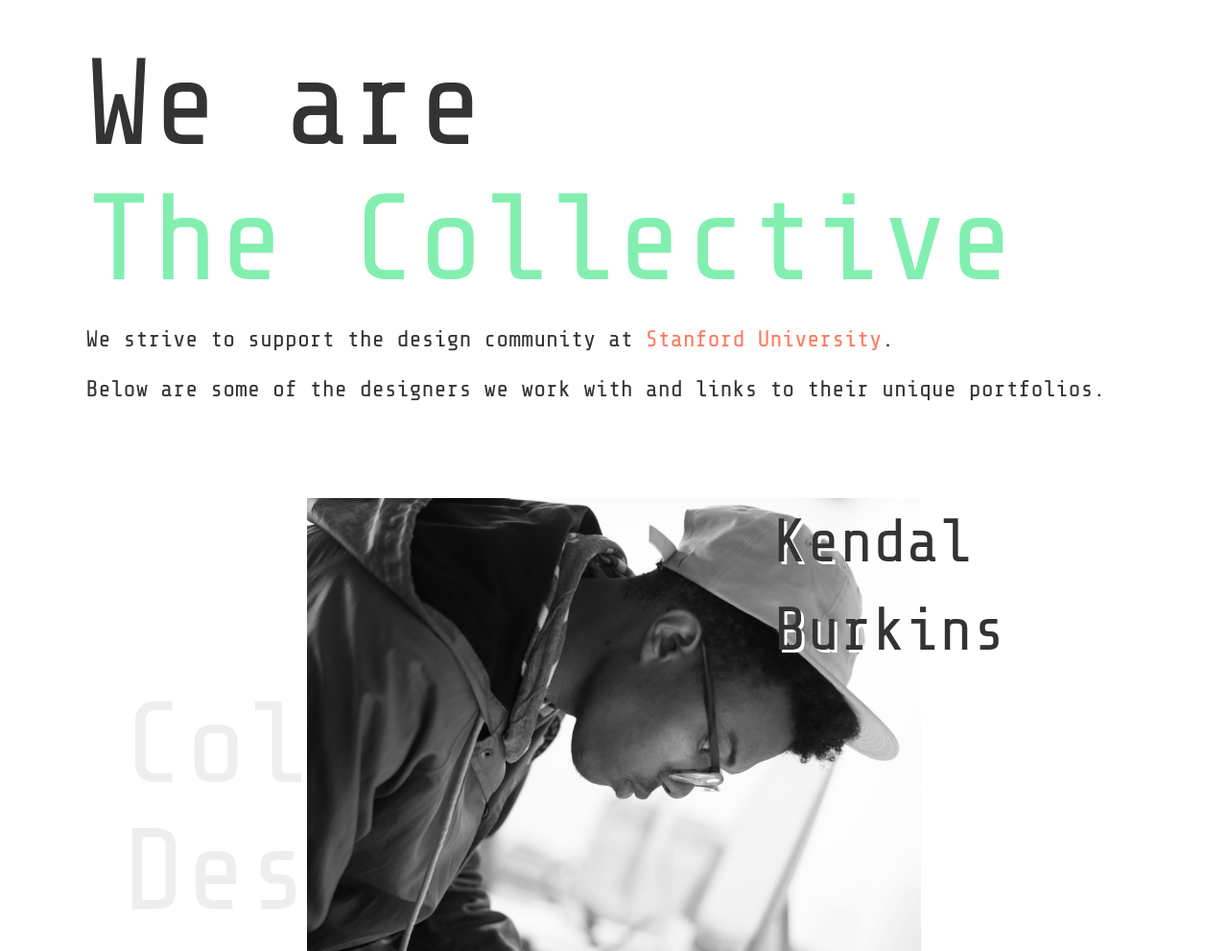
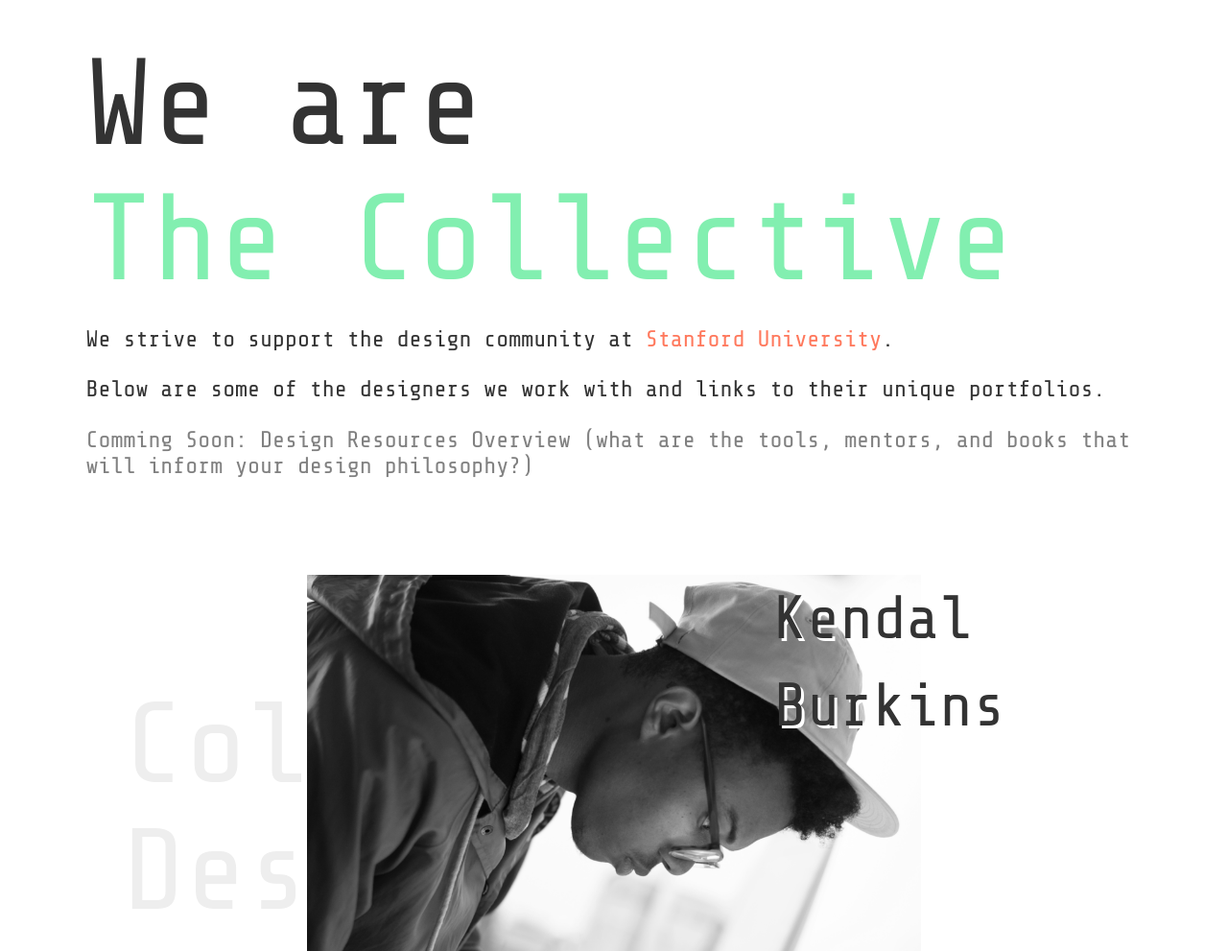
Before and after one commit to anandupender/TheCollective, a plain HTML site: page index.html in a window 1280 px wide. Shown: the part 109-1100 px from the top of the page at 96% size. Drawn offline with nearby package versions, Linux system fonts and the light colour scheme; a web font is replaced by a local one.

Commit message:
added sofia

```diff
--- a/index.html
+++ b/index.html
@@ -37,7 +37,8 @@
           </h1>
         <h3>We strive to support the design community at <span style="color:#FF785C">Stanford University</span>. <br><br>
             <!-- We believe in active collaboration, peer inspiration, and continual refinement of our crafts. <br><br> -->
-            Below are some of the designers we work with and links to their unique portfolios.
+            Below are some of the designers we work with and links to their unique portfolios.</br></br>
+            <span style="color:grey;">Comming Soon: Design Resources Overview (what are the tools, mentors, and books that will inform your design philosophy?)</span>
         </h3>
       </div>
 
```
